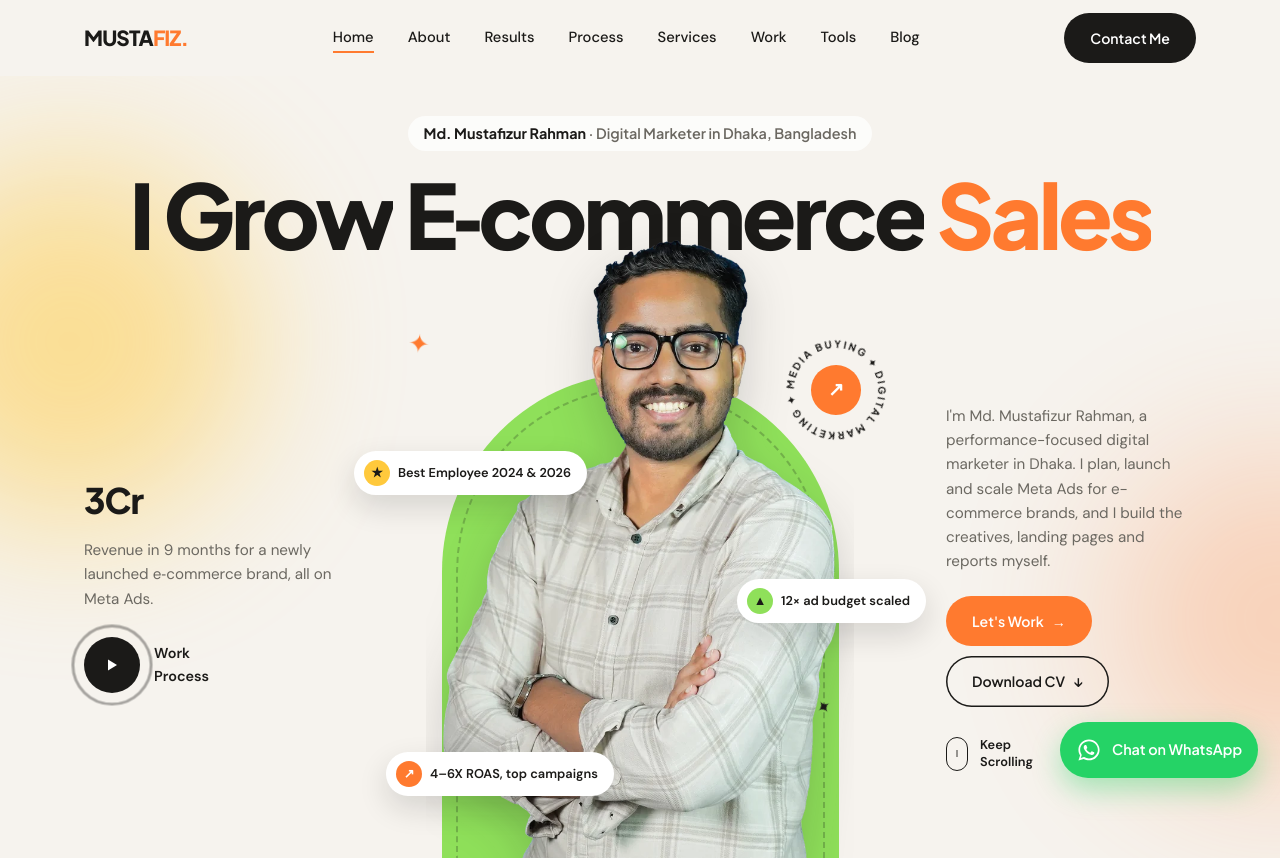
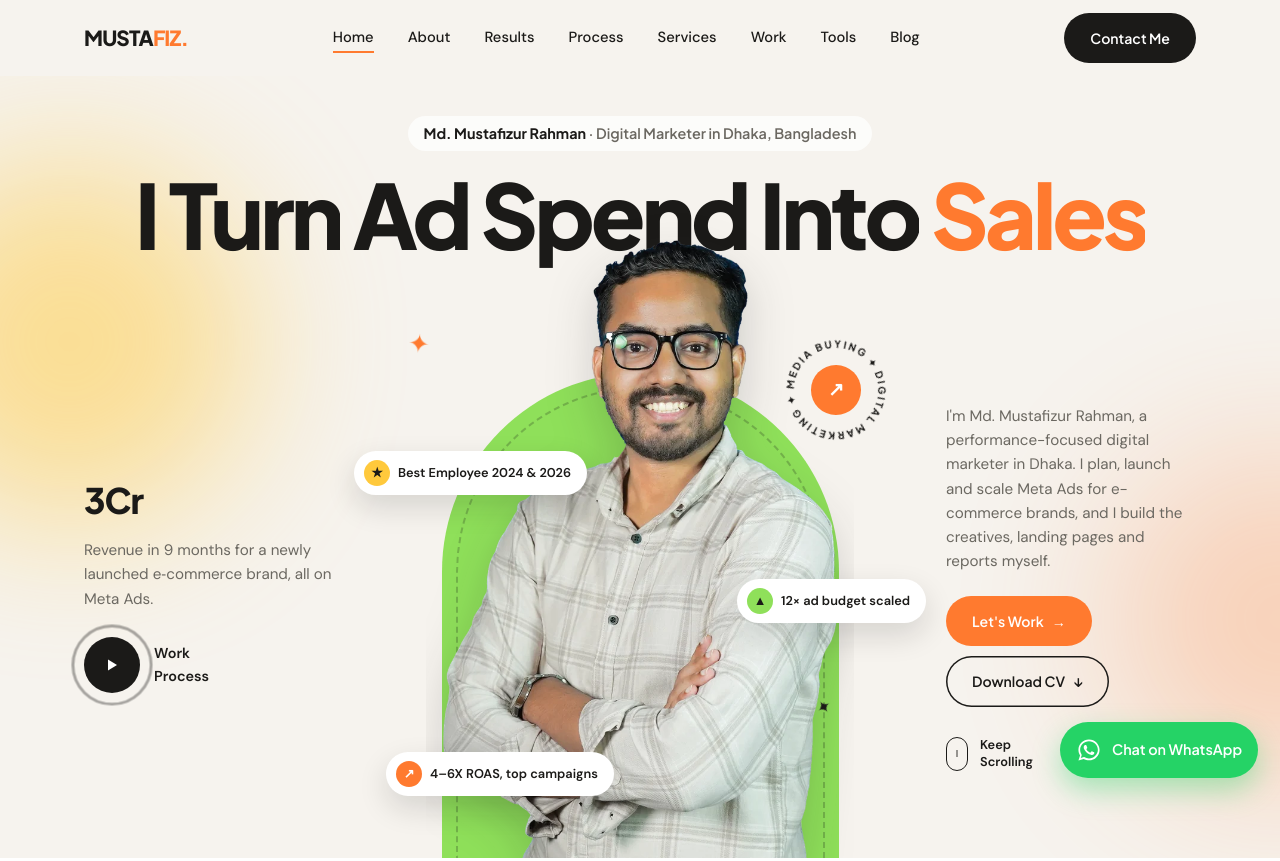
Before and after one commit to mustafizur420/mustafizur420.github.io, a plain HTML site: page index.html in a window 1280 px wide. Shown: the top 861 px of the page. Drawn offline with Linux system fonts and the light colour scheme.

Commit message:
Hero headline: I Turn Ad Spend Into Sales
Co-Authored-By: Claude Opus 5.5 <noreply@anthropic.com>
Claude-Session: https://claude.ai/code/session_01K6JaD6PXMArP8EkQSj5YGd

```diff
--- a/index.html
+++ b/index.html
@@ -62,9 +62,11 @@
       <h1 class="hero-name">Md. Mustafizur Rahman <span><em>· </em>Digital Marketer in Dhaka, Bangladesh</span></h1>
       <p class="hero-title">
         <span class="w" style="--i:0"><span>I</span></span>
-        <span class="w" style="--i:1"><span>Grow</span></span>
-        <span class="w" style="--i:2"><span>E&#8209;commerce</span></span>
-        <span class="w" style="--i:3"><span class="accent">Sales</span></span>
+        <span class="w" style="--i:1"><span>Turn</span></span>
+        <span class="w" style="--i:2"><span>Ad</span></span>
+        <span class="w" style="--i:3"><span>Spend</span></span>
+        <span class="w" style="--i:4"><span>Into</span></span>
+        <span class="w" style="--i:5"><span class="accent">Sales</span></span>
       </p>
       <div class="hero-grid">
         <div class="hero-stat reveal">
```
